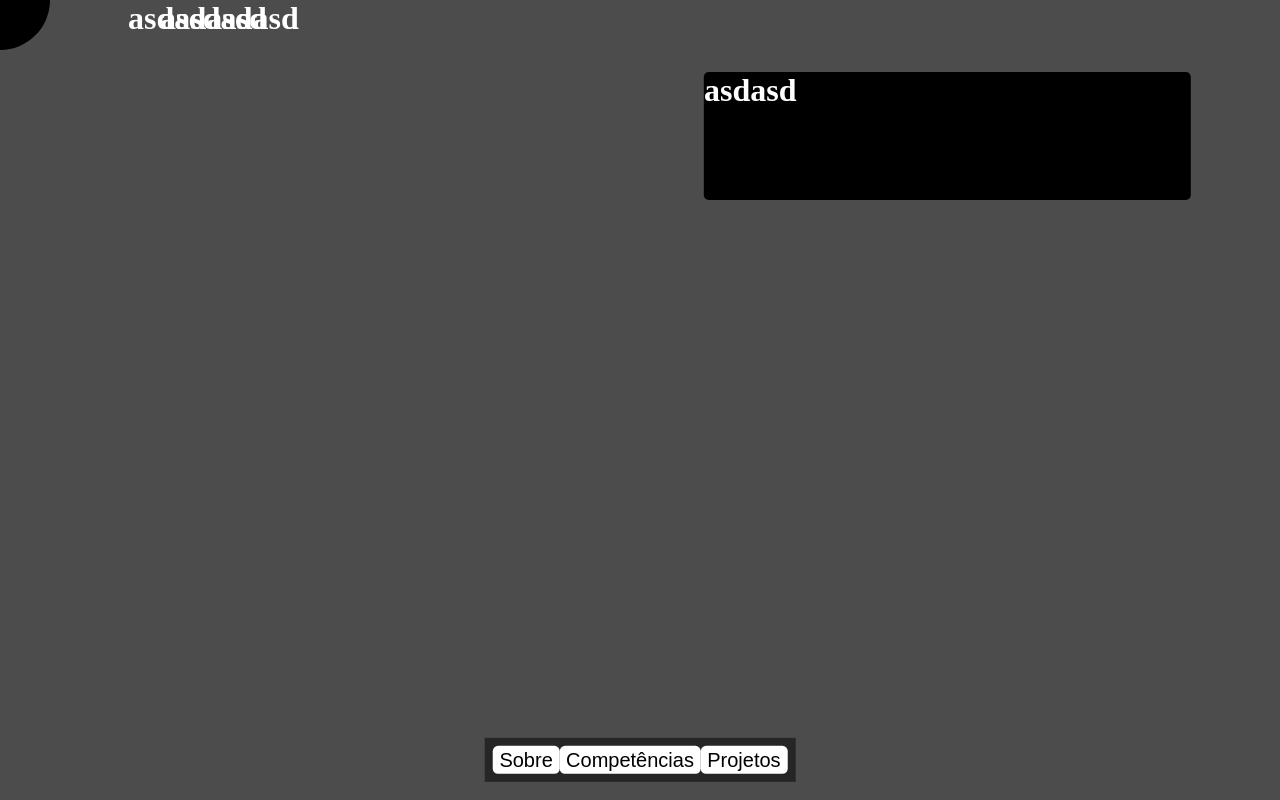
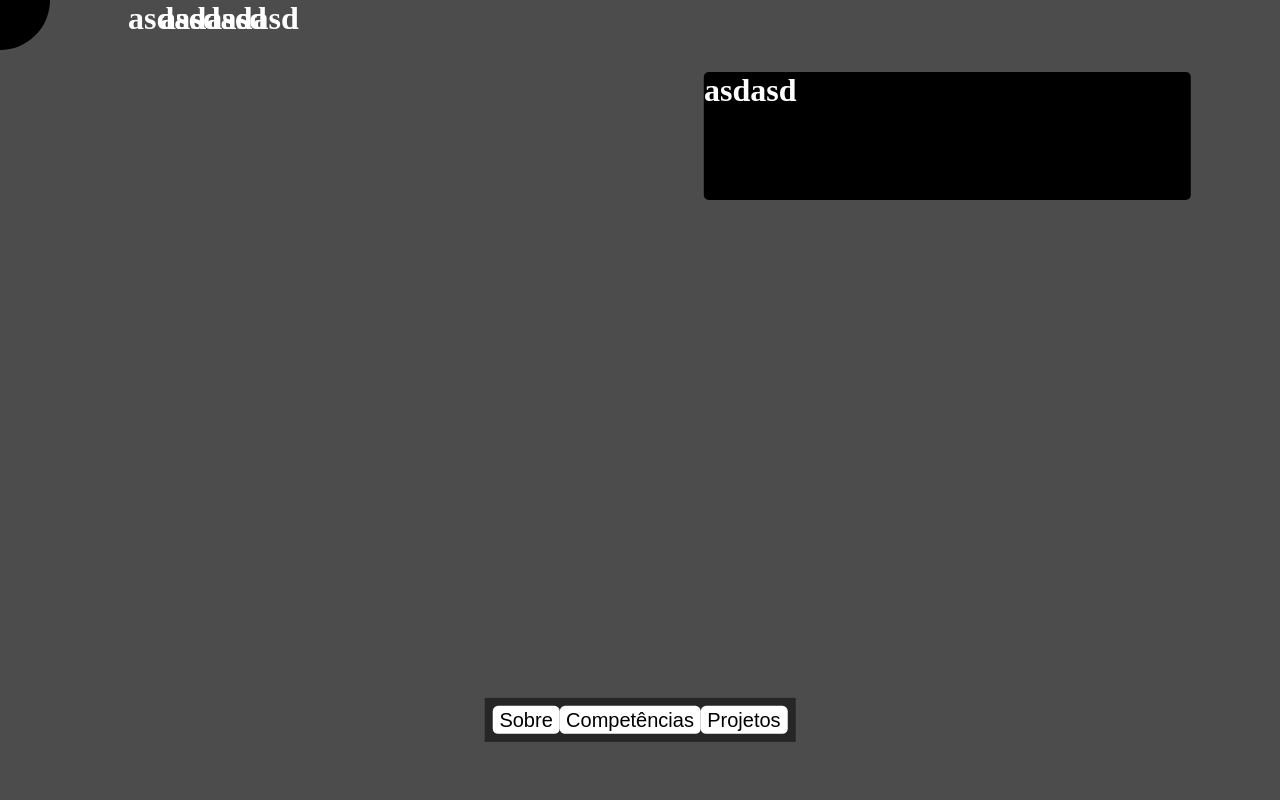
Before and after one commit to k-lila/portfolio, a React (Create React App) app: page / in a window 1280 px wide. Built offline with nearby package versions, Linux system fonts and the light colour scheme.

Commit message:
Menu adjustments

```diff
--- a/src/containers/menu/Menu.styles.ts
+++ b/src/containers/menu/Menu.styles.ts
@@ -2,10 +2,11 @@ import styled from 'styled-components'
 
 export const MenuContainer = styled.div`
   position: fixed;
-  top: 95vh;
+  top: 90svh;
   left: 50%;
   transform: translate(-50%, -50%);
   display: flex;
   background-color: rgba(0, 0, 0, 0.5);
   padding: 0.5em;
+  z-index: 100;
 `
```
